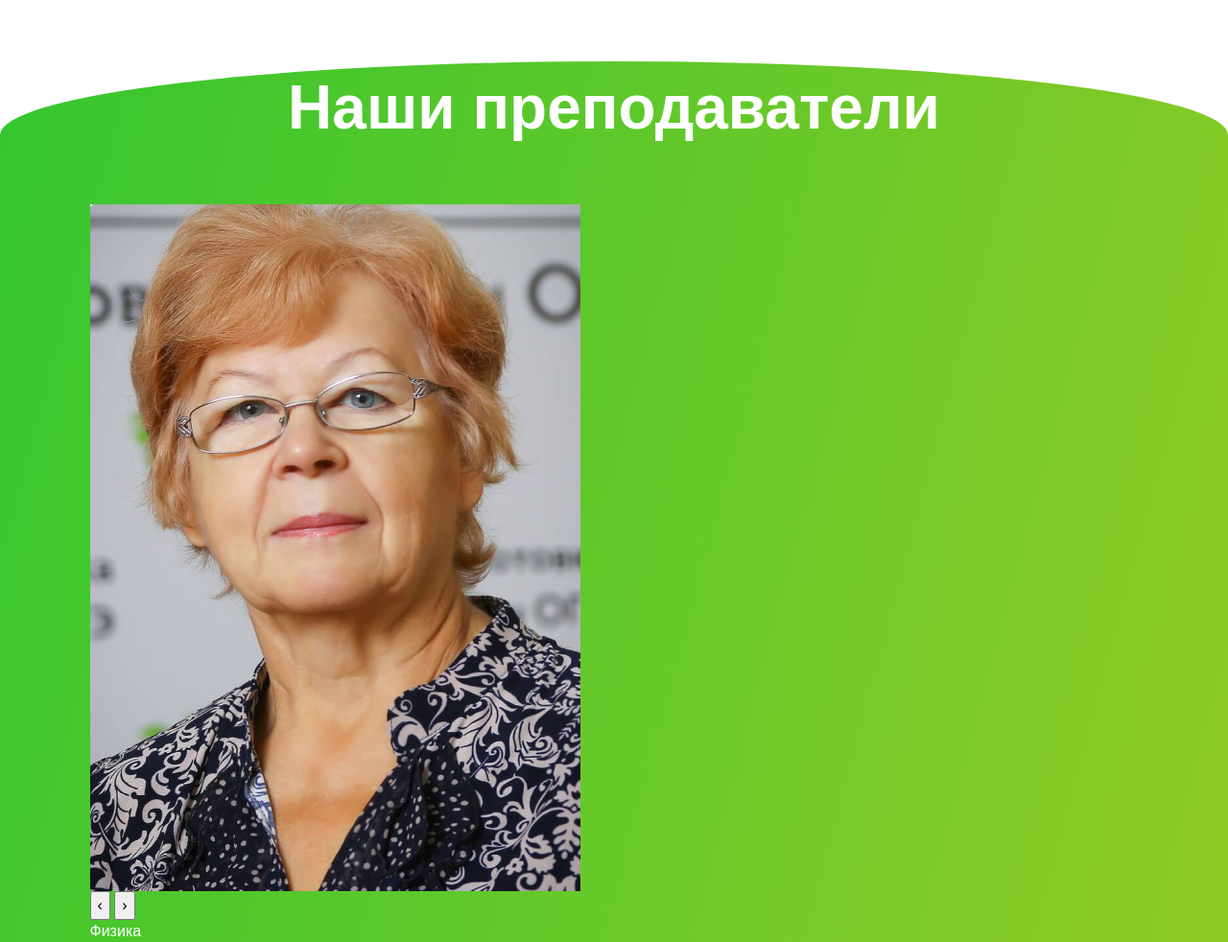
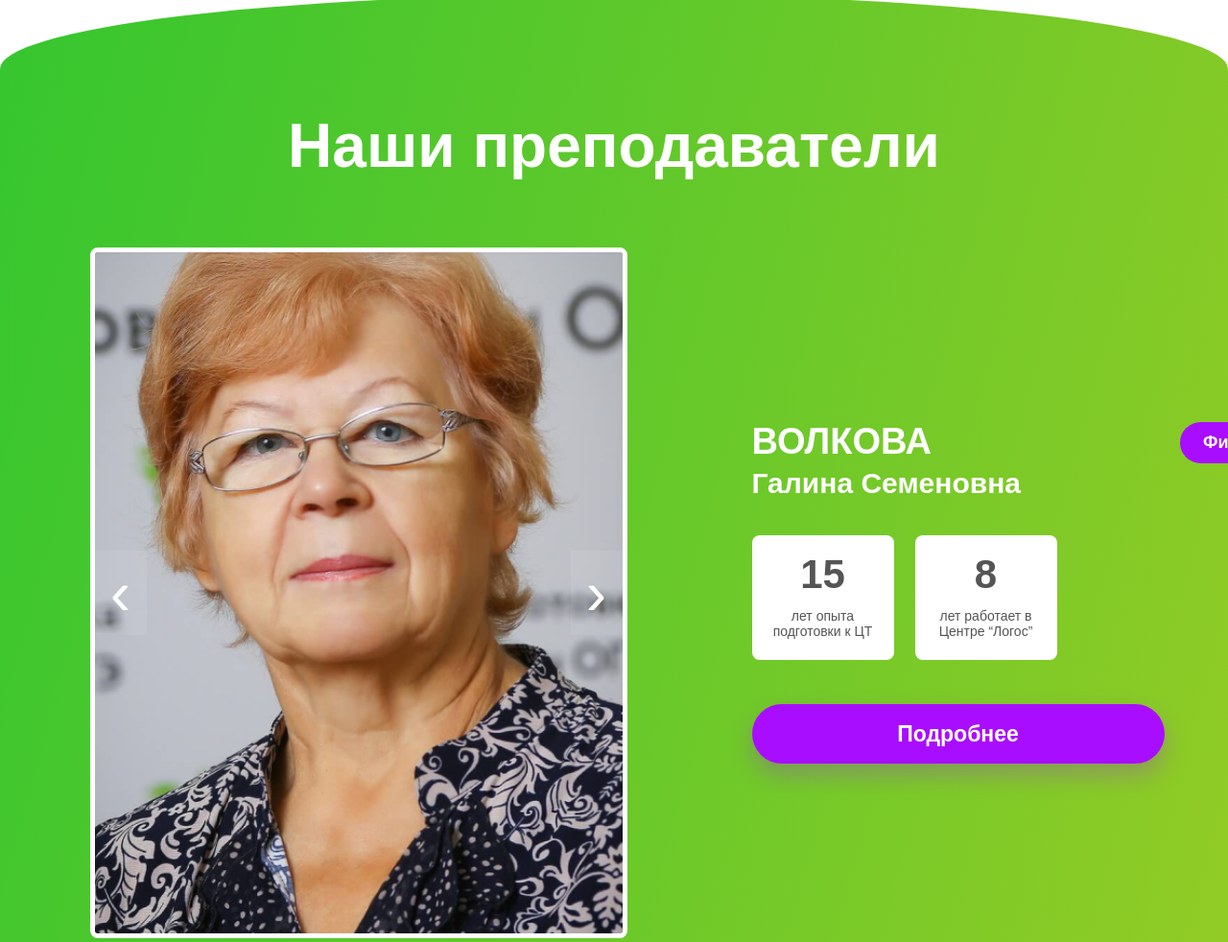
Before and after one commit to darina0000/course-web, a plain HTML site: page index.html in a window 1280 px wide. Shown: the part 4535-5517 px from the top of the page at 96% size. Drawn offline with Linux system fonts and the light colour scheme.

Commit message:
feat: add teachers preview styles

```diff
--- a/css/styles.css
+++ b/css/styles.css
@@ -804,3 +804,157 @@ button {
   padding: 150px 0;
   background: linear-gradient(105deg, var(--ref-green), var(--ref-lime));
 }
+/* Teacher preview section */
+
+.ref-teacher {
+  min-height: 930px;
+  margin-top: -70px;
+  padding: 110px 0 130px;
+}
+
+.ref-teacher__grid {
+  display: grid;
+  grid-template-columns: 560px 560px;
+  gap: 130px;
+  align-items: center;
+  max-width: 1250px;
+  margin: 58px auto 0;
+}
+
+.ref-teacher__photo {
+  width: 560px;
+  height: 720px;
+  display: grid;
+  grid-template: minmax(0, 1fr) / minmax(0, 1fr);
+  align-items: center;
+  overflow: hidden;
+  border: 5px solid #fff;
+  border-radius: 8px;
+}
+
+.ref-teacher__photo img {
+  grid-area: 1 / 1 / 2 / 2;
+  display: block;
+  width: 100%;
+  height: 100%;
+  min-width: 0;
+  min-height: 0;
+  object-fit: cover;
+  object-position: center;
+  transition: opacity 0.18s ease, transform 0.18s ease;
+}
+
+.ref-teacher__arrow {
+  grid-area: 1 / 1 / 2 / 2;
+  z-index: 2;
+  place-self: center;
+  width: 54px;
+  height: 88px;
+  display: grid;
+  place-items: center;
+  margin: 0;
+  padding: 0;
+  border: 0;
+  background: rgba(255, 255, 255, 0.08);
+  color: #fff;
+  font-size: 64px;
+  line-height: 1;
+  cursor: pointer;
+  transition: background 0.18s ease, transform 0.18s ease;
+}
+
+.ref-teacher__arrow:hover {
+  background: rgba(255, 255, 255, 0.22);
+  transform: scale(1.04);
+}
+
+.ref-teacher__arrow--prev {
+  justify-self: start;
+}
+
+.ref-teacher__arrow--next {
+  justify-self: end;
+}
+
+.ref-teacher__info {
+  display: grid;
+  grid-template-columns: 1fr auto;
+  align-content: center;
+  align-items: start;
+  column-gap: 48px;
+}
+
+.ref-teacher__info h3 {
+  grid-column: 1;
+  grid-row: 1;
+  margin: 0 0 36px;
+  color: #fff;
+  font-size: 38px;
+  line-height: 1.08;
+  font-weight: 900;
+}
+
+.ref-teacher__info h3 small {
+  font-size: 30px;
+}
+
+.ref-subject-pill {
+  grid-column: 2;
+  grid-row: 1;
+  align-self: start;
+  justify-self: end;
+  min-width: 112px;
+  padding: 8px 24px;
+  border-radius: 999px;
+  background: var(--ref-purple);
+  color: #fff;
+  font-size: 18px;
+  font-weight: 900;
+  text-align: center;
+}
+
+.ref-teacher__numbers {
+  grid-column: 1 / -1;
+  display: flex;
+  gap: 22px;
+  margin: 0 0 46px;
+}
+
+.ref-teacher__numbers div {
+  width: 148px;
+  min-height: 130px;
+  display: grid;
+  place-items: center;
+  padding: 14px;
+  border-radius: 8px;
+  background: #fff;
+  color: #555;
+  text-align: center;
+}
+
+.ref-teacher__numbers strong {
+  font-size: 42px;
+  line-height: 0.9;
+}
+
+.ref-teacher__numbers span {
+  font-size: 14px;
+  line-height: 1.15;
+}
+
+.ref-teacher__info .ref-button {
+  grid-column: 1 / -1;
+  width: 430px;
+  min-height: 62px;
+  font-size: 23px;
+}
+
+.ref-ring--teacher-left {
+  left: -110px;
+  top: 100px;
+}
+
+.ref-ring--teacher-right {
+  right: -95px;
+  top: 200px;
+}
```
